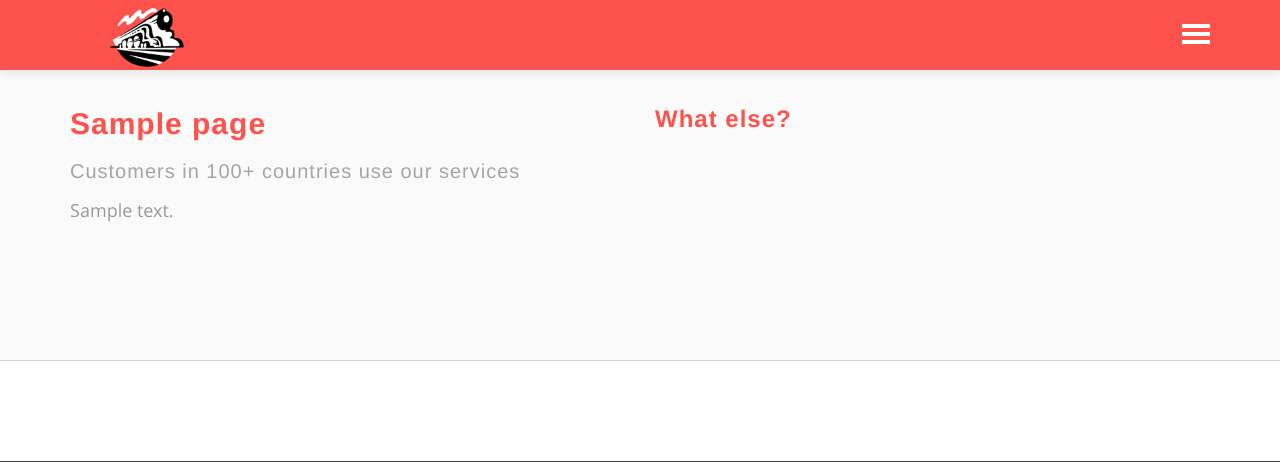
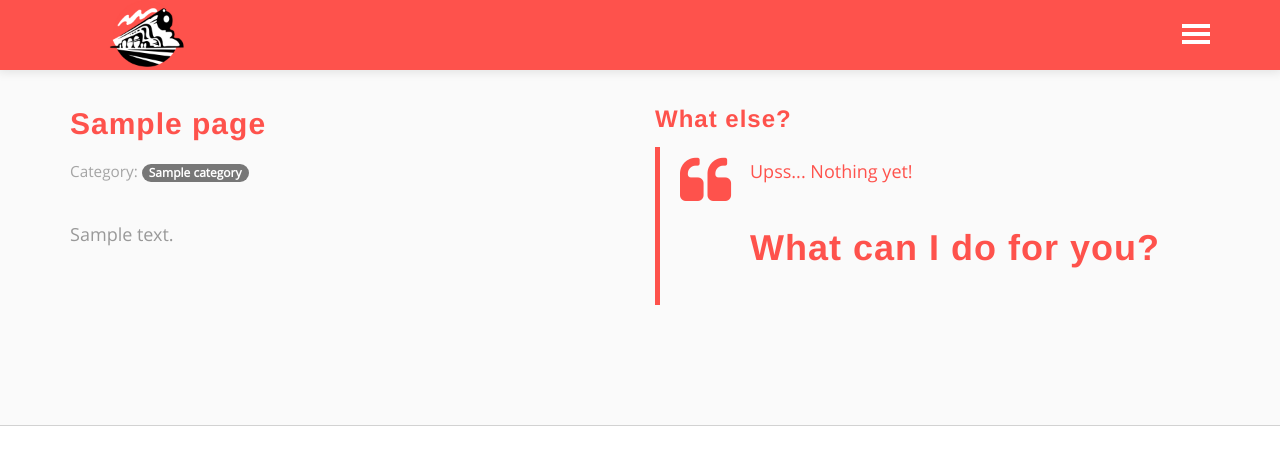
Before and after one commit to yarel2l/website_1_0, a Django app: a page that uses services/templates/services/single_page.html in a window 1280 px wide. Shown: the top 462 px of the page. Run offline with Django 3.2, Linux system fonts and the light colour scheme; tables that the repository leaves empty hold one stand-in row (values such as "Sample post"); some libraries are stand-ins or nearby versions.

Commit message:
Add category for single page in subtitle info. Added style badge for class

```diff
--- a/portfolio/templates/portfolio/single_page.html
+++ b/portfolio/templates/portfolio/single_page.html
@@ -11,7 +11,7 @@
                         <div class="col-md-6">
                             <h2>{{ page.page.title }}</h2>
                             <p>
-                                <small class="gray">Category: {{ page.page.category.get.name }} </small>
+                                <small class="gray">Category: <a href="" class="badge label-danger"> {{ page.page.category.get.name }}</a>  </small>
                             </p>
 
                             <p class="text-justify">{{ page.page.page_content|safe }}</p>
--- a/services/templates/services/single_page.html
+++ b/services/templates/services/single_page.html
@@ -12,12 +12,15 @@
                     <div class="row">
                         <div class="col-md-6">
                             <h2>{{ page.page.title }}</h2>
-                            <h3 class="caption gray">Customers in 100+ countries use our services</h3>
+                            <p>
+                                <small class="gray">Category: <a href="" class="badge label-danger"> {{ page.page.category.get.name }}</a> </small>
+                            </p>
                             <p class="text-justify">{{ page.page.page_content|safe }}</p>
                         </div><!-- /.col-md-6 -->
 
                         <div class="col-md-6">
                         <h3>{{ _('What else?') }}</h3>
+                            {% if services %}
                             <ul class="list-group">
                                 {% for service in services %}
                                 <li class="list-group-item services-item text-center wow flipInX" data-wow-offset="10">
@@ -26,6 +29,12 @@
                                 </li>
                                 {% endfor %}
                             </ul>
+                            {% else %}
+                                <blockquote>
+                                    <p>{{ _("Upss... Nothing yet!") }}</p>
+                                    <h1>{{ _('What can I do for you?') }}</h1>
+                                </blockquote>
+                            {% endif %}
                         </div><!-- /.col-md-6 -->
                     </div><!-- /.row -->
                 </div><!-- /.container -->
```
